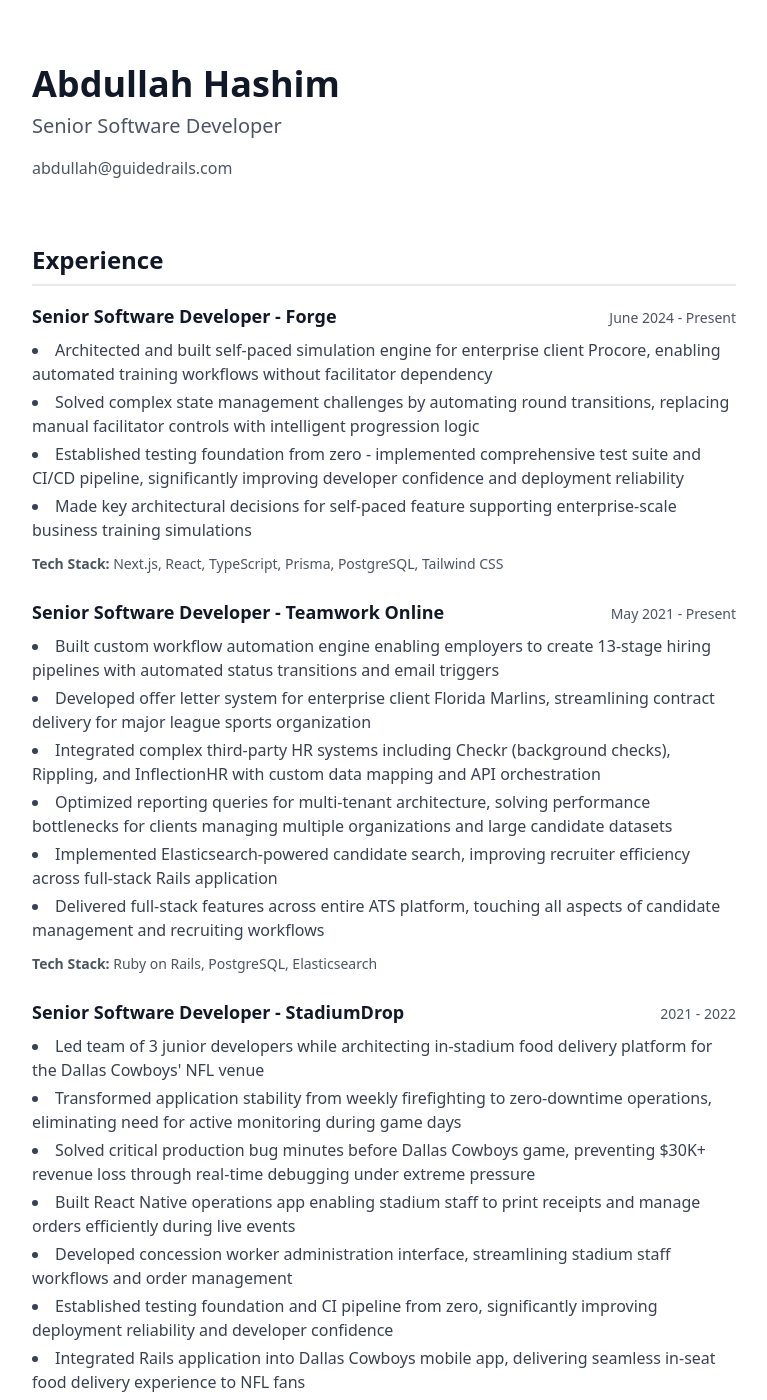
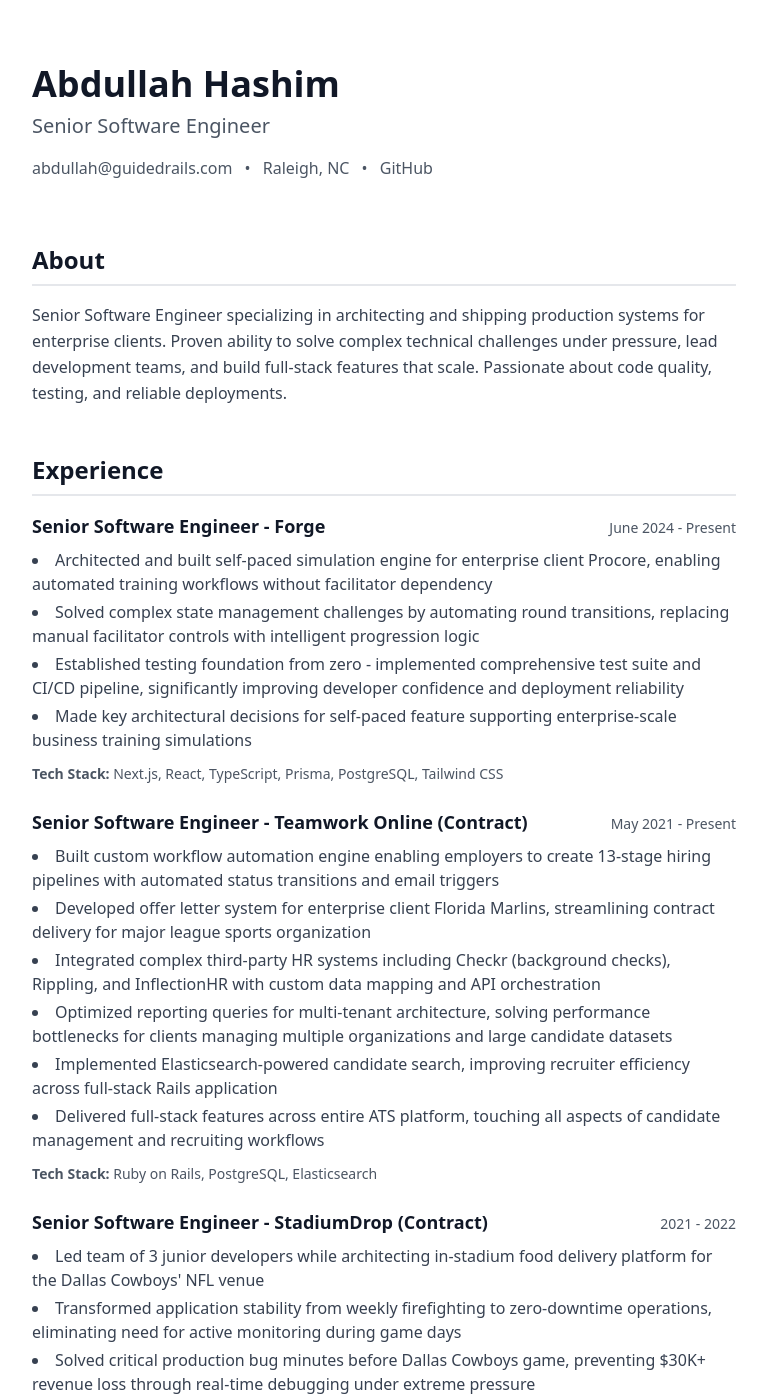
Before and after one commit to Guided-Rails/guided-rails.github.io, a Jekyll site: the page built from index.markdown, in a window 1280 px wide and 1400 px high. Shown: the whole window, without its empty margins (256-1023 px from the left). Built offline with Jekyll 4.4.1, drawn with Linux system fonts in a browser that asks for light colours; nearby versions of some CDN libraries; some of the changed text lies outside the part shown.

Commit message:
Add about section and other minor clean ups

```diff
--- a/_config.yml
+++ b/_config.yml
@@ -1,7 +1,7 @@
 title: Abdullah Hashim
 email: abdullah@guidedrails.com
 description: >-
-  Software Developer
+  Software Engineer
 baseurl: ""
 url: "guidedrails.com"
 
--- a/_layouts/home.html
+++ b/_layouts/home.html
@@ -10,16 +10,20 @@
       <p class="text-xl text-gray-600 mb-4">Senior {{ site.description }}</p>
       <div class="text-gray-600">
         <a href="mailto:{{ site.email }}" class="hover:text-gray-900">{{ site.email }}</a>
+        <span class="mx-2">•</span>
+        <span>Raleigh, NC</span>
+        <span class="mx-2">•</span>
+        <a href="https://github.com/AbuMareBear" target="_blank" rel="noopener noreferrer" class="hover:text-gray-900">GitHub</a>
       </div>
     </header>
 
     <!-- About -->
-    <!-- <section class="mb-12">
+    <section class="mb-12">
       <h2 class="text-2xl font-bold text-gray-900 mb-4 border-b-2 border-gray-200 pb-2">About</h2>
       <p class="text-gray-700 leading-relaxed">
-        [Brief introduction about yourself, your background, and what you do]
+        Senior Software Engineer specializing in architecting and shipping production systems for enterprise clients. Proven ability to solve complex technical challenges under pressure, lead development teams, and build full-stack features that scale. Passionate about code quality, testing, and reliable deployments.
       </p>
-    </section> -->
+    </section>
 
     <!-- Experience -->
     <section class="mb-12">
@@ -27,7 +31,7 @@
 
       <div class="mb-6">
         <div class="flex justify-between items-baseline mb-2">
-          <h3 class="text-lg font-semibold text-gray-900">Senior Software Developer &dash; Forge</h3>
+          <h3 class="text-lg font-semibold text-gray-900">Senior Software Engineer &dash; Forge</h3>
           <span class="text-sm text-gray-600">June 2024 - Present</span>
         </div>
         <ul class="list-disc list-inside text-gray-700 space-y-1">
@@ -43,7 +47,7 @@
 
       <div class="mb-6">
         <div class="flex justify-between items-baseline mb-2">
-          <h3 class="text-lg font-semibold text-gray-900">Senior Software Developer &dash; Teamwork Online</h3>
+          <h3 class="text-lg font-semibold text-gray-900">Senior Software Engineer &dash; Teamwork Online (Contract)</h3>
           <span class="text-sm text-gray-600">May 2021 - Present</span>
         </div>
         <ul class="list-disc list-inside text-gray-700 space-y-1">
@@ -61,11 +65,11 @@
 
       <div class="mb-6">
         <div class="flex justify-between items-baseline mb-2">
-          <h3 class="text-lg font-semibold text-gray-900">Senior Software Developer &dash; StadiumDrop</h3>
+          <h3 class="text-lg font-semibold text-gray-900">Senior Software Engineer &dash; StadiumDrop (Contract)</h3>
           <span class="text-sm text-gray-600">2021 - 2022</span>
         </div>
         <ul class="list-disc list-inside text-gray-700 space-y-1">
-          <li>Led team of 3 junior developers while architecting in-stadium food delivery platform for the Dallas Cowboys' NFL venue
+          <li>Led team of 3 junior developers while architecting in-stadium food delivery platform for the Dallas Cowboys' NFL venue</li>
           <li>Transformed application stability from weekly firefighting to zero-downtime operations, eliminating need for active monitoring during game days</li>
           <li>Solved critical production bug minutes before Dallas Cowboys game, preventing $30K+ revenue loss through real-time debugging under extreme pressure</li>
           <li>Built React Native operations app enabling stadium staff to print receipts and manage orders efficiently during live events</li>
@@ -130,7 +134,8 @@
         <p class="mb-2"><strong>Languages:</strong> Ruby, JavaScript, TypeScript</p>
         <p class="mb-2"><strong>Frameworks:</strong> Ruby on Rails, Next.js, React, React Native, Hotwire, Tailwind CSS</p>
         <p class="mb-2"><strong>Databases:</strong> PostgreSQL, Prisma, Elasticsearch, Redis</p>
-        <p class="mb-2"><strong>Tools:</strong> Kamal, Git</p>
+        <p class="mb-2"><strong>Testing:</strong> RSpec, Minitest, Jest, Playwright</p>
+        <p class="mb-2"><strong>DevOps & Tools:</strong> GitHub Actions, Docker, Kamal, Git</p>
       </div>
     </section>
   </div>
```
